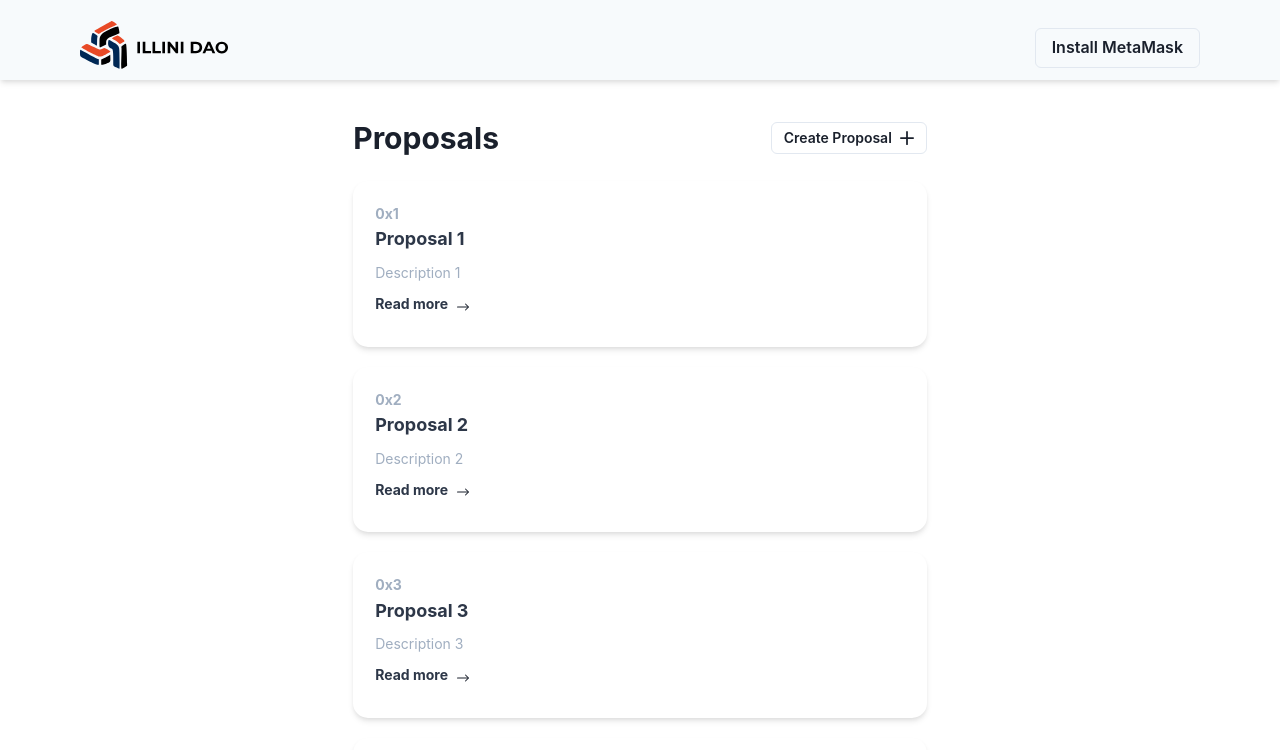
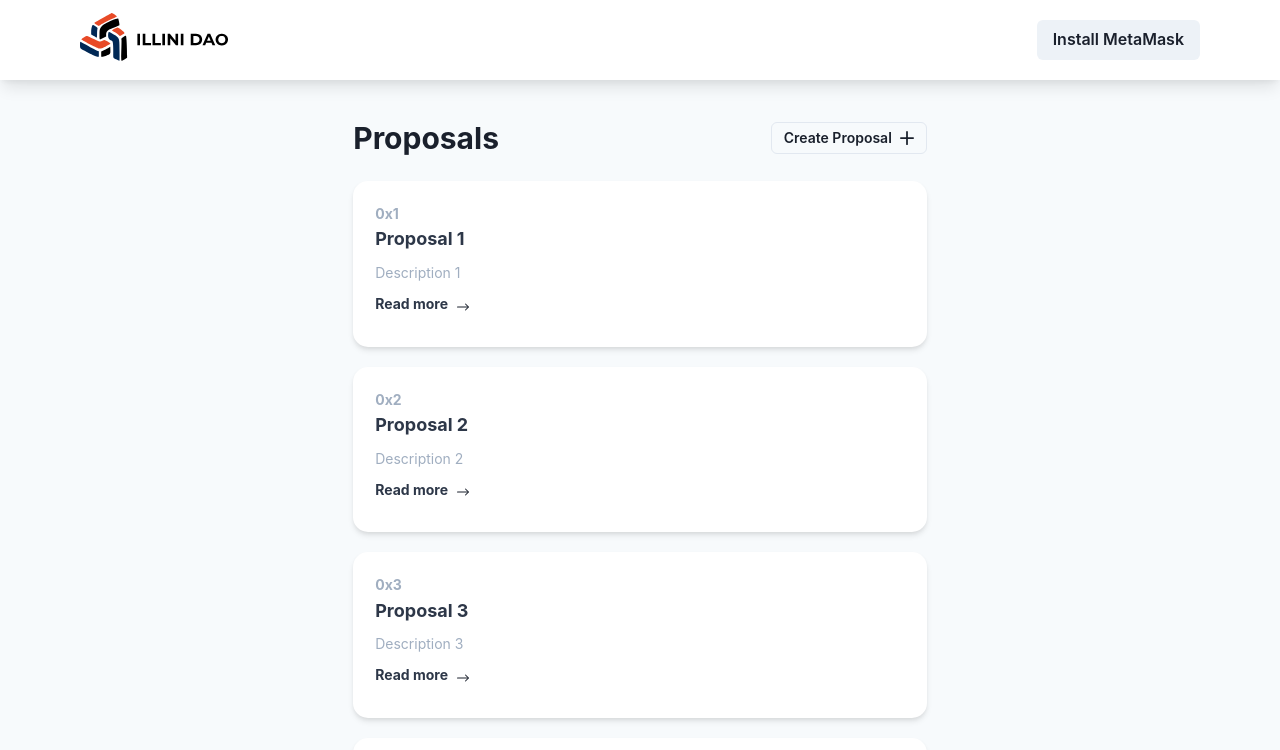
Before and after one commit to IlliniBlockchain/dao-token, a React (Create React App) app in the folder client/: page / in a window 1280 px wide. Shown: the top 750 px of the page. Built offline with nearby package versions, Linux system fonts and the light colour scheme.

Commit message:
Improve navbar

```diff
--- a/client/src/Wallet.jsx
+++ b/client/src/Wallet.jsx
@@ -27,8 +27,9 @@ function Wallet({
   const onClickConnect = async () => {
     try {
       setPendingConnect(true);
-
-      const accounts = await window.ethereum.request({ method: 'eth_requestAccounts' });
+      await window.ethereum.request({
+        method: 'eth_requestAccounts',
+      });
       const providerTemp = new ethers.providers.Web3Provider(window.ethereum);
       setProvider(providerTemp);
       const signerTemp = providerTemp.getSigner();
@@ -50,10 +51,12 @@ function Wallet({
   return (
     <Box>
       {connected ? (
-        <Text>{walletAddress.slice(0, 10) + '...'}</Text>
+        <Text isTruncated maxWidth="150px" color="black">
+          {walletAddress}
+        </Text>
       ) : (
         <Button
-          variant="outline"
+          variant="solid"
           onClick={metaMaskInstalled ? onClickConnect : onClickInstall}
         >
           {metaMaskInstalled
--- a/client/src/components/NavBar.jsx
+++ b/client/src/components/NavBar.jsx
@@ -2,7 +2,7 @@ import { Box, Container, HStack, Icon, Link } from '@chakra-ui/react';
 import { useState } from 'react';
 import * as React from 'react';
 import Wallet from '../Wallet';
-import { ReactComponent as IlliniBlockchainLogo } from '../assets/IlliniBlockchainLogo.svg';
+import { ReactComponent as IlliniBlockchainLogoDark } from '../assets/IlliniBlockchainLogoDark.svg';
 export const Navbar = () => {
   const [connected, setConnected] = useState(false);
   const [walletAddress, setWalletAddress] = useState('');
@@ -10,19 +10,20 @@ export const Navbar = () => {
   const [signer, setSigner] = useState(null);
 
   return (
-    <Box as="section">
-      <Box as="nav" bg="gray.50" boxShadow="md" mb="40px" height="80px">
-        <Container
-          py={{
-            base: '4',
-            lg: '5',
-          }}
-          minWidth="90%"
-        >
+    <Box
+      as="section"
+      top="0"
+      position="sticky"
+      boxShadow="lg"
+      bg="white"
+      zIndex="docked"
+    >
+      <Box as="nav" mb="40px" height="80px">
+        <Container height="80px" minWidth="90%">
           {console.log(provider, signer)}
-          <HStack spacing="10" w="100%" justify="space-between">
+          <HStack height="80px" spacing="10" w="100%" justify="space-between">
             <Link href="/">
-              <Icon as={IlliniBlockchainLogo} w="150px" h="50px" />
+              <Icon as={IlliniBlockchainLogoDark} w="150px" h="50px" />
             </Link>
             <Wallet
               connected={connected}
--- a/client/src/pages/Home.jsx
+++ b/client/src/pages/Home.jsx
@@ -4,9 +4,8 @@ import ProposalList from '../components/ProposalList';
 
 const Home = () => {
   return (
-    <Box>
+    <Box bg="gray.50">
       <Navbar />
-
       <Container>
         <ProposalList proposals={mockProposalData} />
       </Container>
```
Also changed, not shown: client/src/assets/IlliniBlockchainLogoDark.svg (renamed from client/src/assets/IlliniBlockchainLogo.svg), client/src/assets/IlliniBlockchainLogoLight.svg (added).
